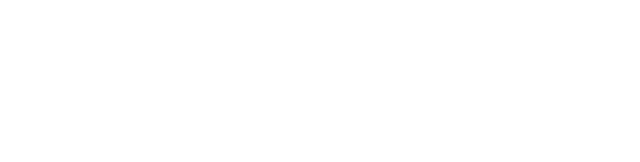
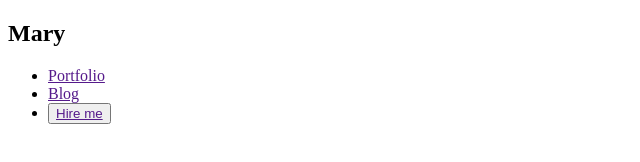
Before and after one commit to Alam-2003/devolper-portfolio, a plain HTML site: page index.html in a window 1280 px wide. Shown: the whole page, without its empty margins (0-640 px from the left). Drawn offline with Linux system fonts and the light colour scheme.

Commit message:
css file added

```diff
--- a/index.html
+++ b/index.html
@@ -3,9 +3,25 @@
 <head>
     <meta charset="UTF-8">
     <meta name="viewport" content="width=device-width, initial-scale=1.0">
-    <title>Document</title>
+    <title>Portfolio Website</title>
+    <link rel="stylesheet" href="style/portfolio.css">
 </head>
 <body>
+    <header>
+        <nav>
+            <h2>Mary</h2>
+            <ul>
+                <li><a href="">Portfolio</a></li>
+                <li><a href="">Blog</a></li>
+                <li><button><a href="">Hire me</a></button></li>
+            </ul>
+        </nav>
+    </header>
+    <main>
 
+    </main>
+    <footer>
+
+    </footer>
 </body>
 </html>
--- /dev/null
+++ b/style/portfolio.css
@@ -0,0 +1 @@
+/*  */
```
